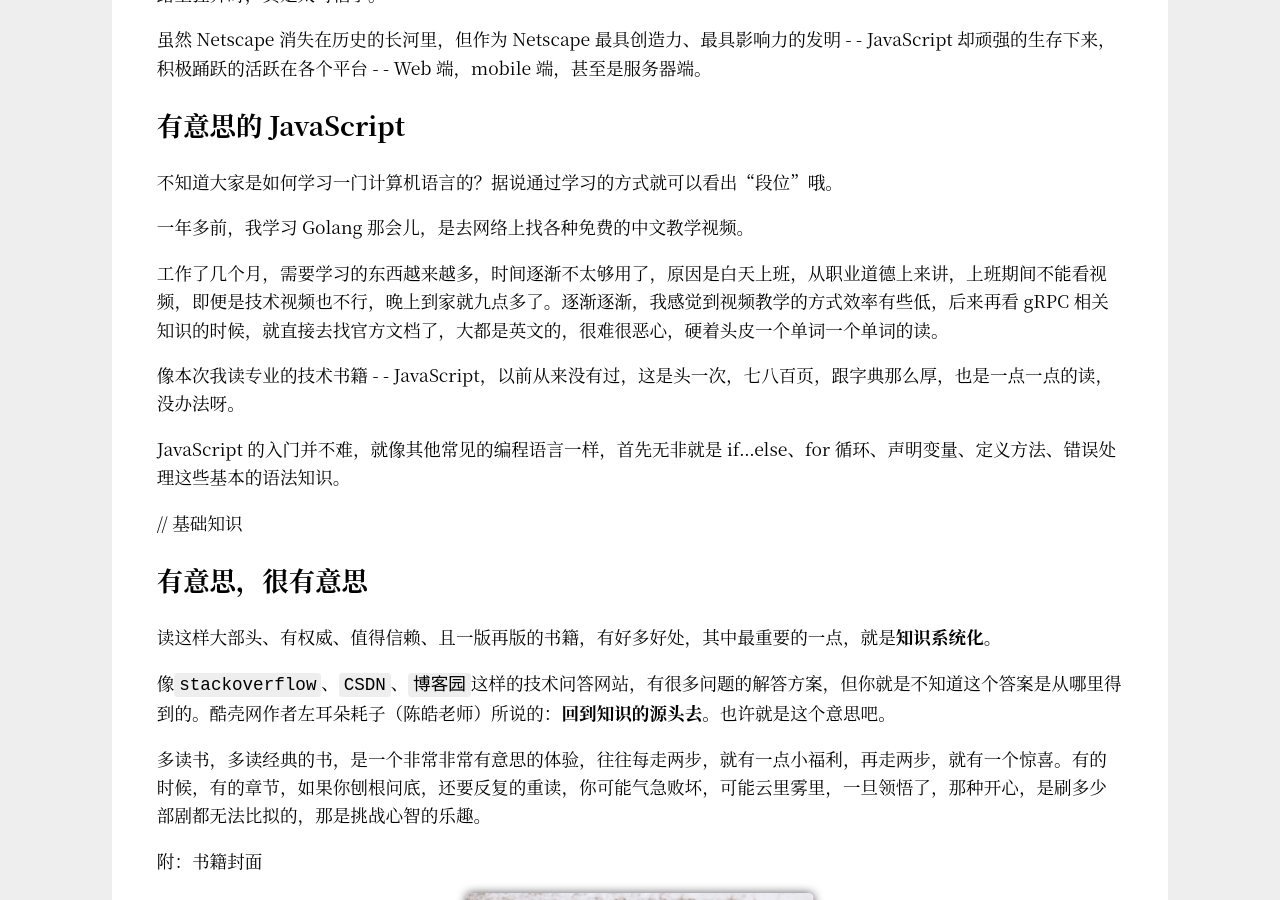
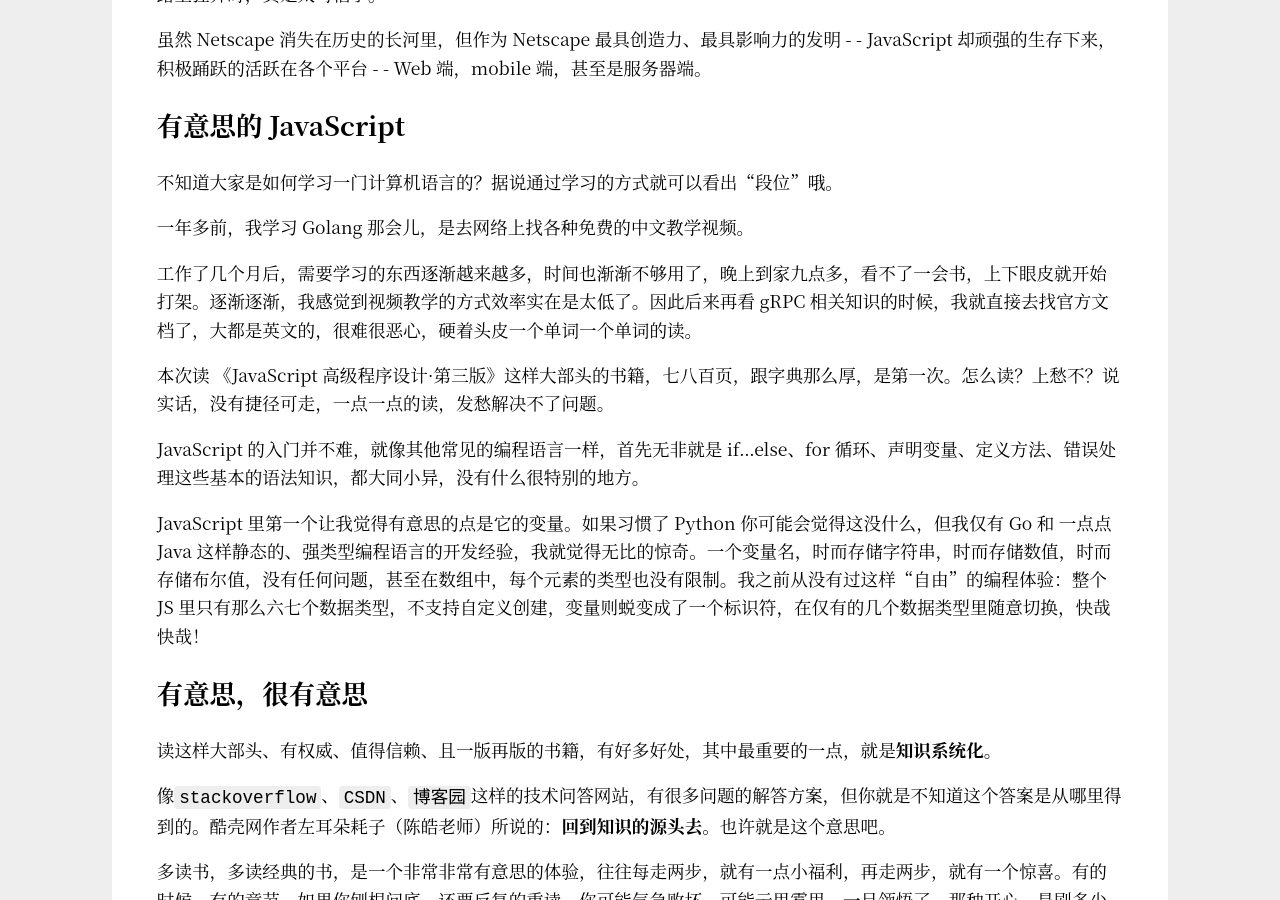
Before and after one commit to Haiyung/haiyung.github.io, a Jekyll site: the page built from _posts/2019-12-25-after-reading-professional-js-for-web-devs.md, in a window 1280 px wide and 900 px high, scrolled down 2392 px. Built offline with Jekyll 4.4.1, drawn with Linux system fonts in a browser that asks for light colours.

Commit message:
update one article about JS

```diff
--- a/_posts/2019-12-25-after-reading-professional-js-for-web-devs.md
+++ b/_posts/2019-12-25-after-reading-professional-js-for-web-devs.md
@@ -73,13 +73,15 @@ JavaScript 由`Netscape`公司开发，最初的目的是为了解决：在那
 
 一年多前，我学习 Golang 那会儿，是去网络上找各种免费的中文教学视频。
 
-工作了几个月，需要学习的东西越来越多，时间逐渐不太够用了，原因是白天上班，从职业道德上来讲，上班期间不能看视频，即便是技术视频也不行，晚上到家就九点多了。逐渐逐渐，我感觉到视频教学的方式效率有些低，后来再看 gRPC 相关知识的时候，就直接去找官方文档了，大都是英文的，很难很恶心，硬着头皮一个单词一个单词的读。
+工作了几个月后，需要学习的东西逐渐越来越多，时间也渐渐不够用了，晚上到家九点多，看不了一会书，上下眼皮就开始打架。逐渐逐渐，我感觉到视频教学的方式效率实在是太低了。因此后来再看 gRPC 相关知识的时候，我就直接去找官方文档了，大都是英文的，很难很恶心，硬着头皮一个单词一个单词的读。
 
-像本次我读专业的技术书籍 - - JavaScript，以前从来没有过，这是头一次，七八百页，跟字典那么厚，也是一点一点的读，没办法呀。
+本次读 《JavaScript 高级程序设计·第三版》这样大部头的书籍，七八百页，跟字典那么厚，是第一次。怎么读？上愁不？说实话，没有捷径可走，一点一点的读，发愁解决不了问题。
 
-JavaScript 的入门并不难，就像其他常见的编程语言一样，首先无非就是 if...else、for 循环、声明变量、定义方法、错误处理这些基本的语法知识。
+JavaScript 的入门并不难，就像其他常见的编程语言一样，首先无非就是 if...else、for 循环、声明变量、定义方法、错误处理这些基本的语法知识，都大同小异，没有什么很特别的地方。
 
-// 基础知识
+JavaScript 里第一个让我觉得有意思的点是它的变量。如果习惯了 Python 你可能会觉得这没什么，但我仅有 Go 和 一点点 Java 这样静态的、强类型编程语言的开发经验，我就觉得无比的惊奇。一个变量名，时而存储字符串，时而存储数值，时而存储布尔值，没有任何问题，甚至在数组中，每个元素的类型也没有限制。我之前从没有过这样“自由”的编程体验：整个 JS 里只有那么六七个数据类型，不支持自定义创建，变量则蜕变成了一个标识符，在仅有的几个数据类型里随意切换，快哉快哉！
+
+
 
 
 
```
